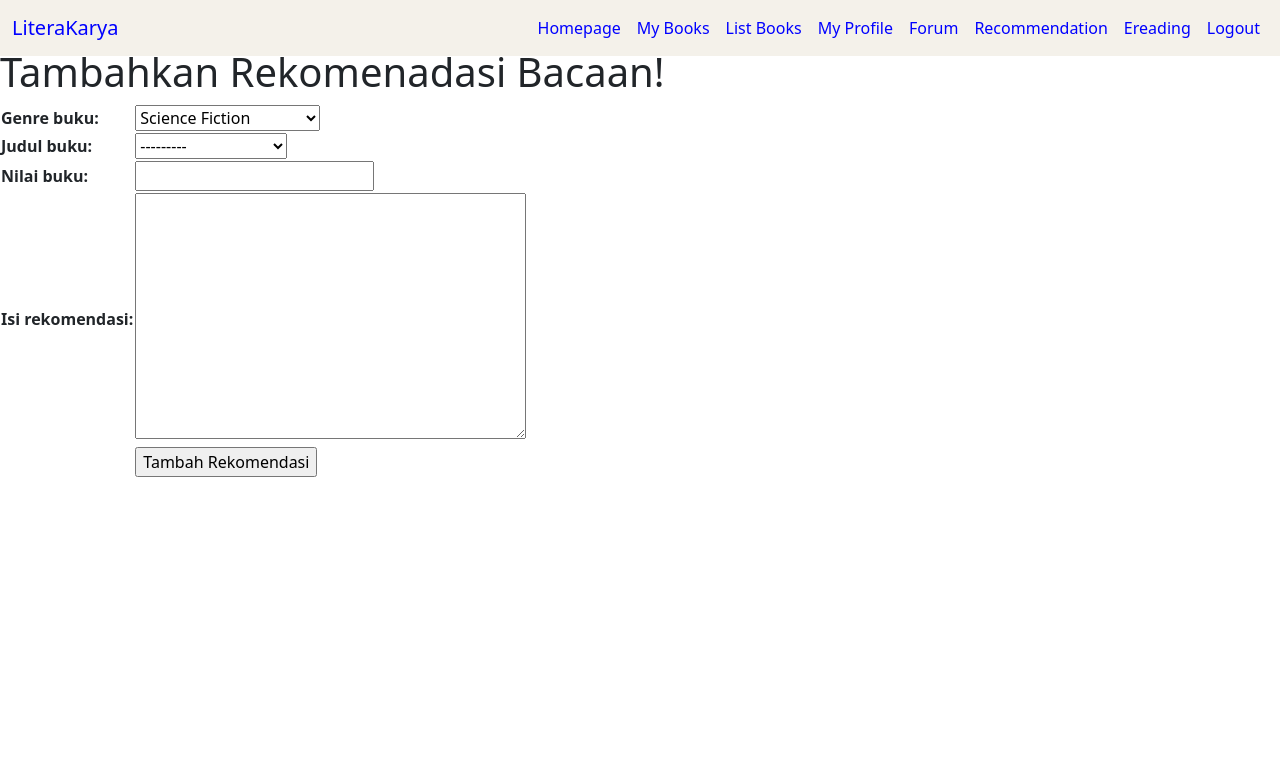
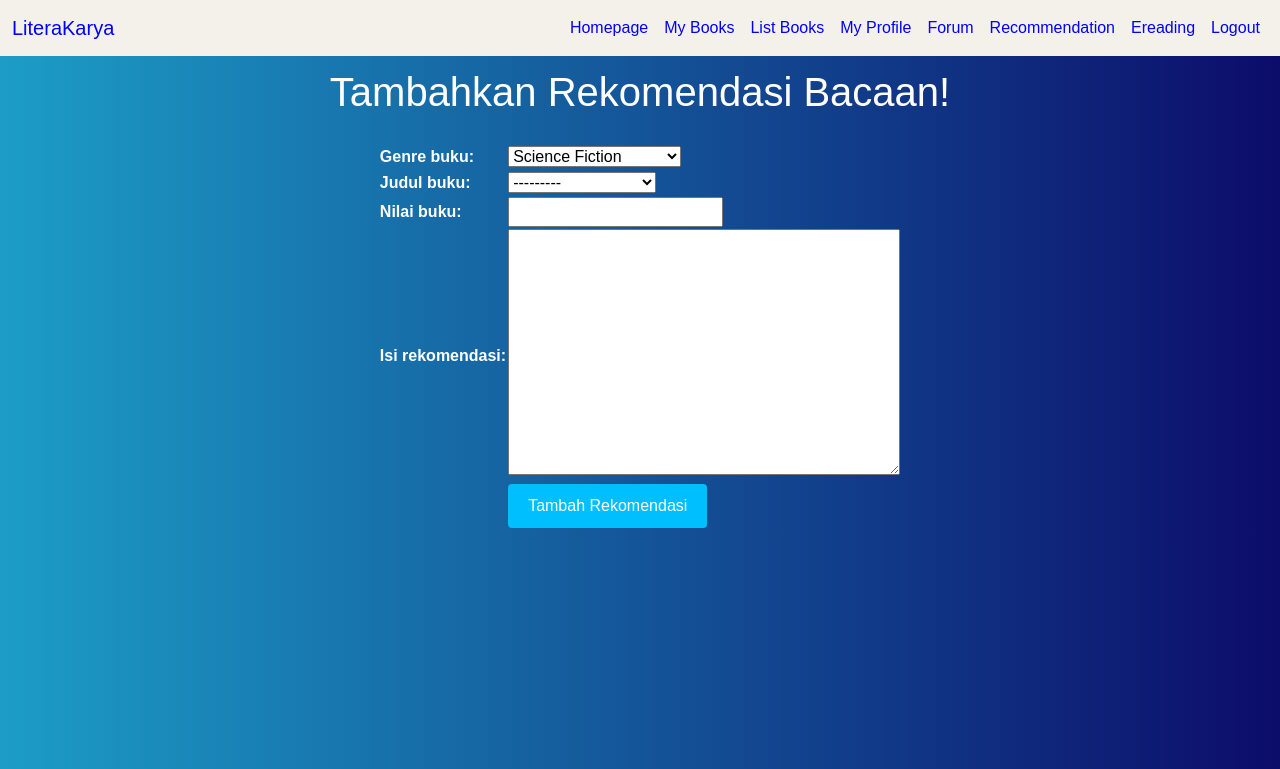
Before and after one commit to pbp-d03/literakarya, a Django app: page /recommendation/bikin/ in a window 1280 px wide. Shown: the top 769 px of the page. Run offline with Django 4.2, Linux system fonts and the light colour scheme; the visitor is signed in with stand-in values (Sample User, id 1); data comes from the database, SQL or seed files in the repository.

Commit message:
memperbaiki fitur

```diff
--- a/recommendation/forms.py
+++ b/recommendation/forms.py
@@ -1,6 +1,14 @@
 from django import forms
 from book_page.models import Book
 from .models import Rekomendasi
+from django.core.exceptions import ValidationError
+
+# Dalam class FormRekomendasi
+def clean_nilai_buku(self):
+    nilai_buku = self.cleaned_data.get('nilai_buku')
+    if nilai_buku < 0 or nilai_buku > 5:
+        raise ValidationError("Rating harus antara 0 dan 5")
+    return nilai_buku
 
 class FormRekomendasi(forms.ModelForm):
     unique_genres = set(Book.objects.values_list('genre_1', flat=True))
--- a/recommendation/models.py
+++ b/recommendation/models.py
@@ -1,18 +1,20 @@
 from django.db import models
 from django.contrib.auth.models import User
 from book_page.models import Book
+from django.core.validators import MinValueValidator, MaxValueValidator
 
 class Rekomendasi(models.Model):
     user = models.ForeignKey(User, on_delete=models.CASCADE)
     genre_buku = models.CharField(max_length=255)
     judul_buku = models.ForeignKey(Book, on_delete=models.CASCADE, related_name='judul_rekomendasi')
-    nilai_buku = models.DecimalField(max_digits=5, decimal_places=1)
+    nilai_buku = models.DecimalField(
+        max_digits=5,
+        decimal_places=1,
+        validators=[MinValueValidator(0), MaxValueValidator(5)]
+    )
     isi_rekomendasi = models.TextField()
     likes = models.ManyToManyField(User, related_name='rekomendasi_likes')
     tanggal = models.DateTimeField(auto_now_add=True)
 
     def total_likes(self):
         return self.likes.count()
-
-    def __str__(self):
-        return self.judul_buku
--- a/recommendation/templates/bikin.html
+++ b/recommendation/templates/bikin.html
@@ -1,7 +1,42 @@
 {% extends 'base.html' %}
 
 {% block content %}
-<h1>Tambahkan Rekomenadasi Bacaan!</h1>
+<style>
+body {
+    background: linear-gradient(to right, rgb(28, 157, 199), rgb(12, 12, 106));
+    font-family: Arial, sans-serif;
+}
+
+h1 {
+    color: white;
+    text-align: center;
+    padding: 20px;
+}
+
+table {
+    margin: auto;
+    color: white;
+}
+
+input[type=submit] {
+    background-color: deepskyblue;
+    color: white;
+    padding: 10px 20px;
+    border: none;
+    border-radius: 4px;
+    cursor: pointer;
+}
+
+input[type=submit]:hover {
+    background-color: dodgerblue;
+}
+</style>
+
+<h1>Tambahkan Rekomendasi Bacaan!</h1>
+
+{% if error_message %}
+  <p><strong>{{ error_message }}</strong></p>
+{% endif %}
 
 <form method="POST" id="recommendation-form">
     {% csrf_token %}
@@ -25,7 +60,7 @@
         const selectedGenre = this.value;
 
         // Mengambil data buku berdasarkan genre yang dipilih
-            fetch(`/get_books_by_genre/${selectedGenre}/`)
+        fetch(`../get_books_by_genre/${selectedGenre}/`)
             .then(response => response.json())
             .then(data => {
                 // Membersihkan pilihan sebelumnya
@@ -33,6 +68,7 @@
                 // Menambahkan pilihan baru
                 data.forEach(book => {
                     const option = new Option(book.nama_buku, book.id);
+                    console.log(book)
                     bookDropdown.appendChild(option);
                 });
             });
@@ -40,5 +76,4 @@
 });
 </script>
 
-
 {% endblock %}
--- a/recommendation/templates/recommendation.html
+++ b/recommendation/templates/recommendation.html
@@ -116,7 +116,7 @@
       <div class="col-md-4">
         <div class="card mb-4"> <!-- Gaya card diterapkan di sini -->
           <div class="card-body">
-            <h5 class="card-title">{{ recommend.judul_buku }}</h5>
+            <h5 class="card-title">{{ recommend.judul_buku.nama_buku }}</h5>
             <p class="card-text">Genre: {{ recommend.genre_buku }}</p>
             <p class="card-text">Rating: {{ recommend.nilai_buku }}</p>
             <p class="card-text">Rekomendasi: {{ recommend.isi_rekomendasi }}</p>
@@ -190,7 +190,7 @@
     genreSelect.addEventListener("change", function() {
         let selectedGenre = genreSelect.value;
 
-        fetch(`/get_books_by_genre/${selectedGenre}`)
+        fetch(`../get_books_by_genre/${selectedGenre}`)
         .then(response => response.json())
         .then(data => {
         // Hapus pilihan sebelumnya
@@ -202,6 +202,7 @@
             option.value = book.id;
             option.text = book.nama_buku;
             bookSelect.appendChild(option);
+            console.log(book);
         }
         });
     });
--- a/recommendation/views.py
+++ b/recommendation/views.py
@@ -43,7 +43,14 @@ def membuat_rekomendasi(request):
 
     if form.is_valid() and request.method == "POST":
         instance = form.save(commit=False)
-        instance.user = request.user  # Set the user from the request
+        if instance.nilai_buku < 0 or instance.nilai_buku > 5:
+            context = {
+                'form': form,
+                'error_message': "Rating harus antara 0 dan 5",
+                'books_by_genre': books_by_genre
+            }
+            return render(request, "bikin.html", context)
+        instance.user = request.user
         instance.save()
         return HttpResponseRedirect(reverse('recommendation:show_recommendation'))
 
```
Also changed, not shown: recommendation/templates/edit_rekom.html (+60 -0 lines), recommendation/migrations/0007_alter_rekomendasi_nilai_buku.py (added). Lines whose indentation alone changed are shown as unchanged.
